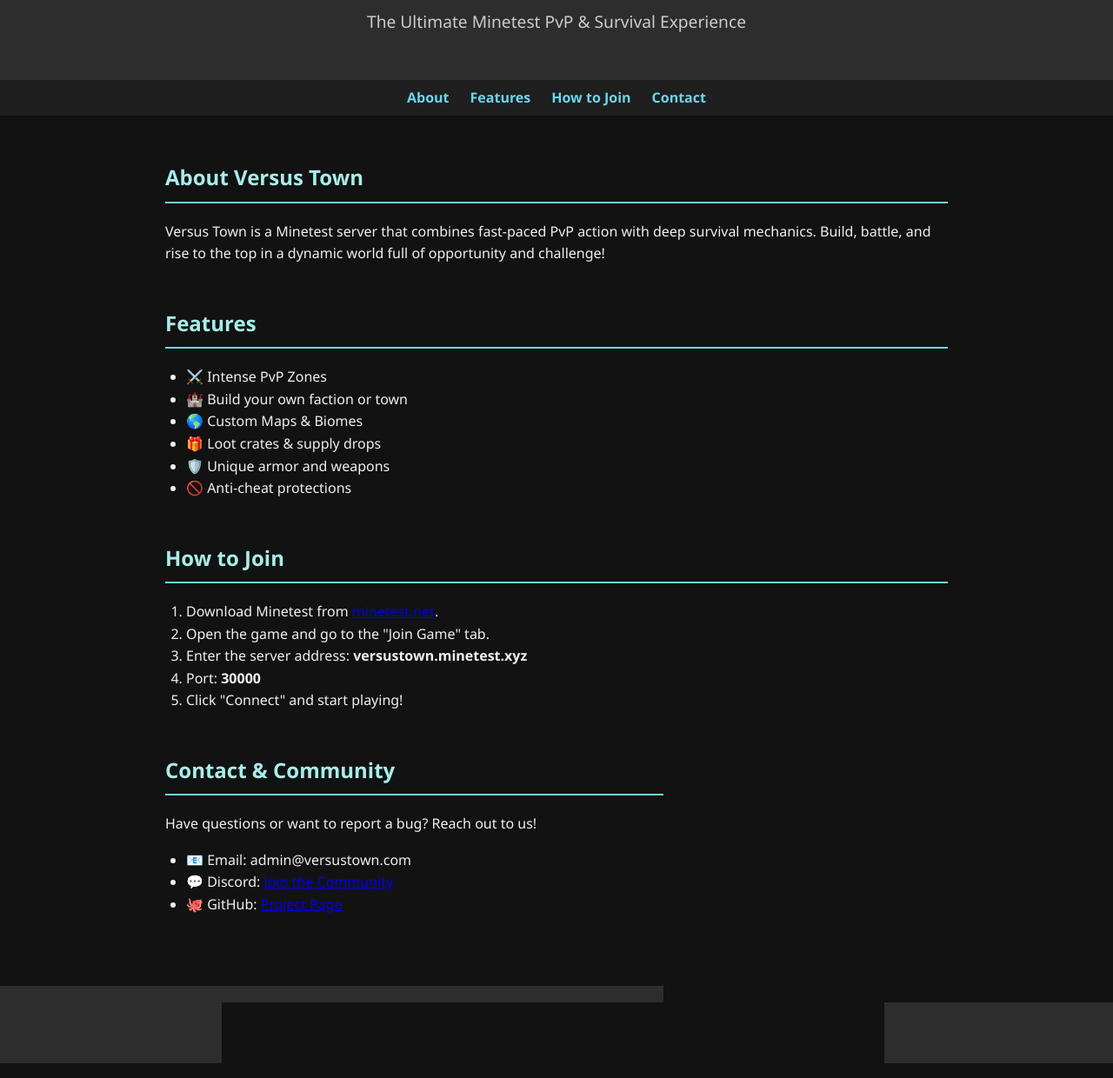
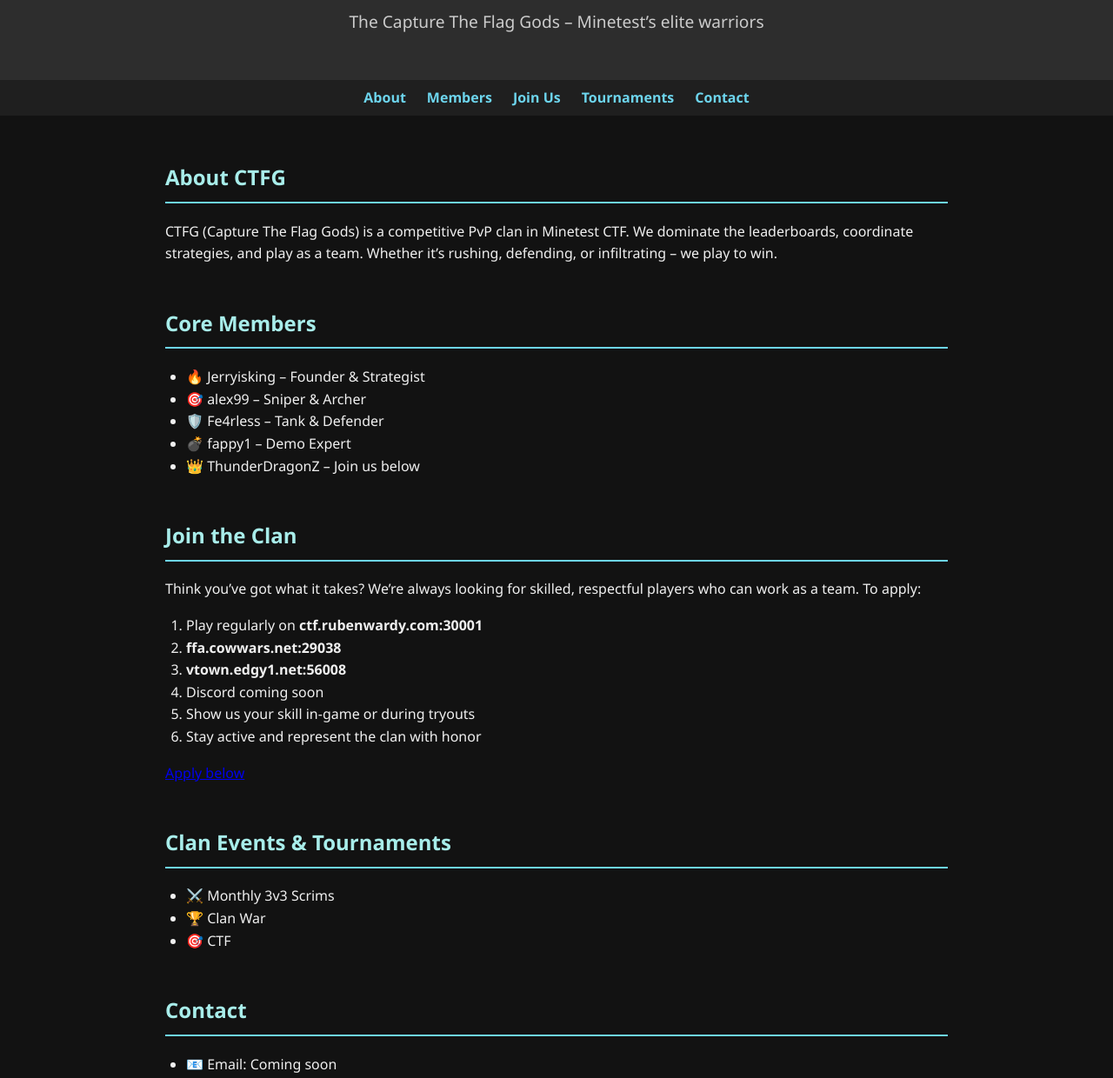
Before and after one commit to Kirito-Kirigaya3/minetest, a plain HTML site: page index.html in a window 1280 px wide. Shown: the part 118-1358 px from the top of the page at 87% size. Drawn offline with Linux system fonts and the light colour scheme.

Commit message:
Update index.html

```diff
--- a/index.html
+++ b/index.html
@@ -3,64 +3,77 @@
 <head>
   <meta charset="UTF-8" />
   <meta name="viewport" content="width=device-width, initial-scale=1.0"/>
-  <title>Versus Town - Minetest Server</title>
+  <title>CTFG Clan – Minetest</title>
   <link rel="stylesheet" href="style.css"/>
 </head>
 <body>
   <header>
-    <h1>Versus Town</h1>
-    <p>The Ultimate Minetest PvP & Survival Experience</p>
+    <h1>CTFG Clan</h1>
+    <p>The Capture The Flag Gods – Minetest’s elite warriors</p>
   </header>
 
   <nav>
     <a href="#about">About</a>
-    <a href="#features">Features</a>
-    <a href="#join">How to Join</a>
+    <a href="#members">Members</a>
+    <a href="#join">Join Us</a>
+    <a href="#events">Tournaments</a>
     <a href="#contact">Contact</a>
   </nav>
 
   <main>
     <section id="about">
-      <h2>About Versus Town</h2>
-      <p>Versus Town is a Minetest server that combines fast-paced PvP action with deep survival mechanics. Build, battle, and rise to the top in a dynamic world full of opportunity and challenge!</p>
+      <h2>About CTFG</h2>
+      <p>CTFG (Capture The Flag Gods) is a competitive PvP clan in Minetest CTF. We dominate the leaderboards, coordinate strategies, and play as a team. Whether it’s rushing, defending, or infiltrating – we play to win.</p>
     </section>
 
-    <section id="features">
-      <h2>Features</h2>
+    <section id="members">
+      <h2>Core Members</h2>
       <ul>
-        <li>⚔️ Intense PvP Zones</li>
-        <li>🏰 Build your own faction or town</li>
-        <li>🌎 Custom Maps & Biomes</li>
-        <li>🎁 Loot crates & supply drops</li>
-        <li>🛡️ Unique armor and weapons</li>
-        <li>🚫 Anti-cheat protections</li>
+        <li>🔥 Jerryisking – Founder & Strategist</li>
+        <li>🎯 alex99 – Sniper & Archer</li>
+        <li>🛡️ Fe4rless – Tank & Defender</li>
+        <li>💣 fappy1 – Demo Expert</li>
+        <li>👑 ThunderDragonZ – Join us below</li>
       </ul>
     </section>
 
     <section id="join">
-      <h2>How to Join</h2>
+      <h2>Join the Clan</h2>
+      <p>Think you’ve got what it takes? We’re always looking for skilled, respectful players who can work as a team. To apply:</p>
       <ol>
-        <li>Download Minetest from <a href="https://www.minetest.net/downloads/">minetest.net</a>.</li>
-        <li>Open the game and go to the "Join Game" tab.</li>
-        <li>Enter the server address: <strong>versustown.minetest.xyz</strong></li>
-        <li>Port: <strong>30000</strong></li>
-        <li>Click "Connect" and start playing!</li>
+        <li>Play regularly on <strong>ctf.rubenwardy.com:30001</strong></li>
+        <li> <strong>ffa.cowwars.net:29038</strong></li>
+        <li> <strong>vtown.edgy1.net:56008</strong></li>
+        <li>Discord coming soon</li>
+        <li>Show us your skill in-game or during tryouts</li>
+        <li>Stay active and represent the clan with honor</li>
       </ol>
+      <p><a href="#contact">Apply below</a></p>
+    </section>
+
+    <section id="events">
+      <h2>Clan Events & Tournaments</h2>
+      <ul>
+        <li>⚔️ Monthly 3v3 Scrims</li>
+        <li>🏆 Clan War</li>
+        <li>🎯 CTF</li>
+      </ul>
     </section>
 
     <section id="contact">
-      <h2>Contact & Community</h2>
-      <p>Have questions or want to report a bug? Reach out to us!</p>
+      <h2>Contact</h2>
       <ul>
-        <li>📧 Email: admin@versustown.com</li>
-        <li>💬 Discord: <a href="https://discord.gg/YOUR_INVITE">Join the Community</a></li>
-        <li>🐙 GitHub: <a href="https://github.com/YOUR_USERNAME/versus-town">Project Page</a></li>
+        <li>📧 Email: Coming soon </li>
+        <li>💬 Discord: <a href="https://discord.gg/YOUR_INVITE">Join Our Discord</a></li>
+        <li>🐙 GitHub: <a href="https://github.com/CTFG-CLAN/ctfg-clan">Clan Page</a></li>
       </ul>
     </section>
   </main>
 
   <footer>
-    <p>&copy; 2025 Versus Town Server. All rights reserved.</p>
+    <p>&copy; 2025 CTFG Minetest Clan. All rights reserved.</p>
   </footer>
+
+  <script src="script.js"></script>
 </body>
 </html>
```
